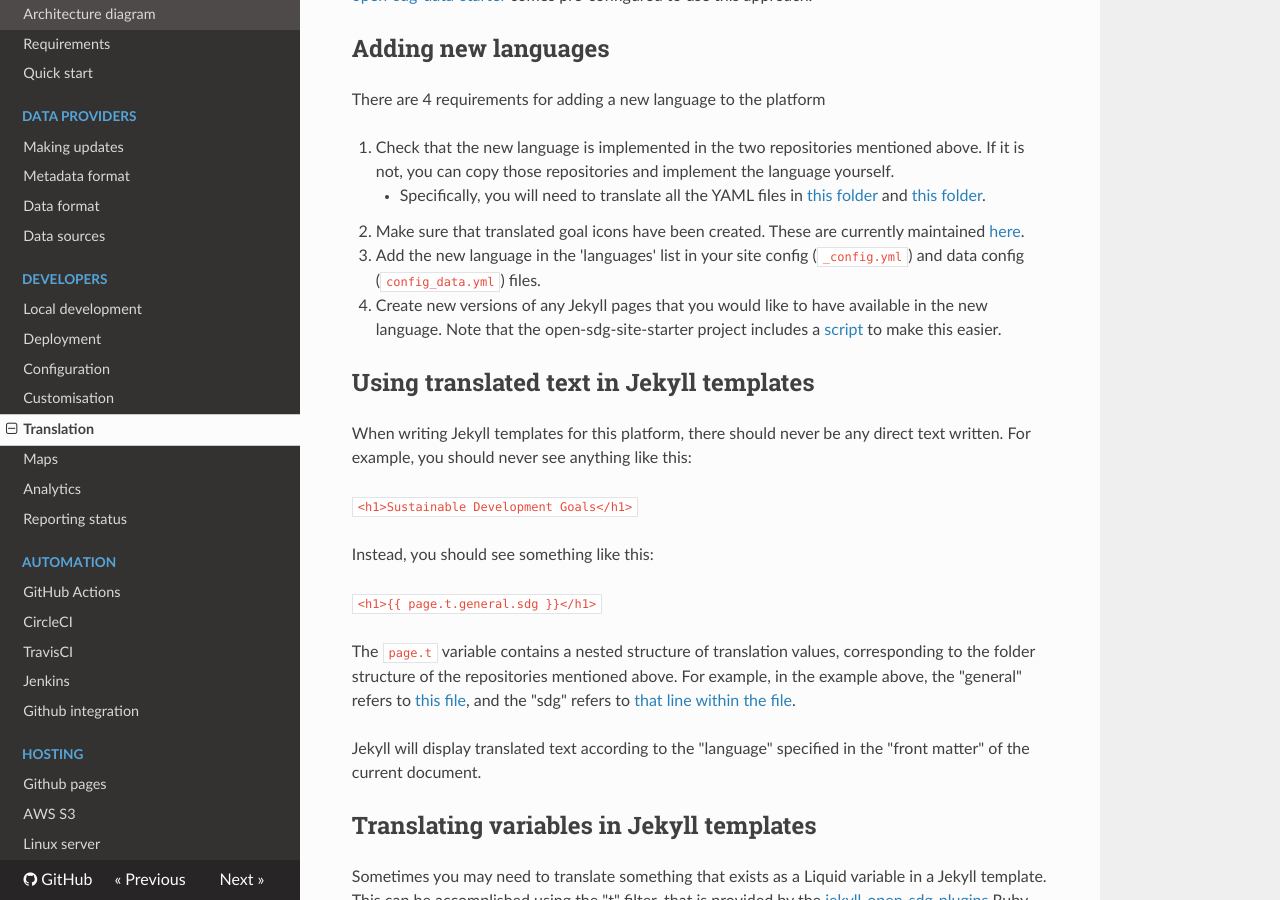
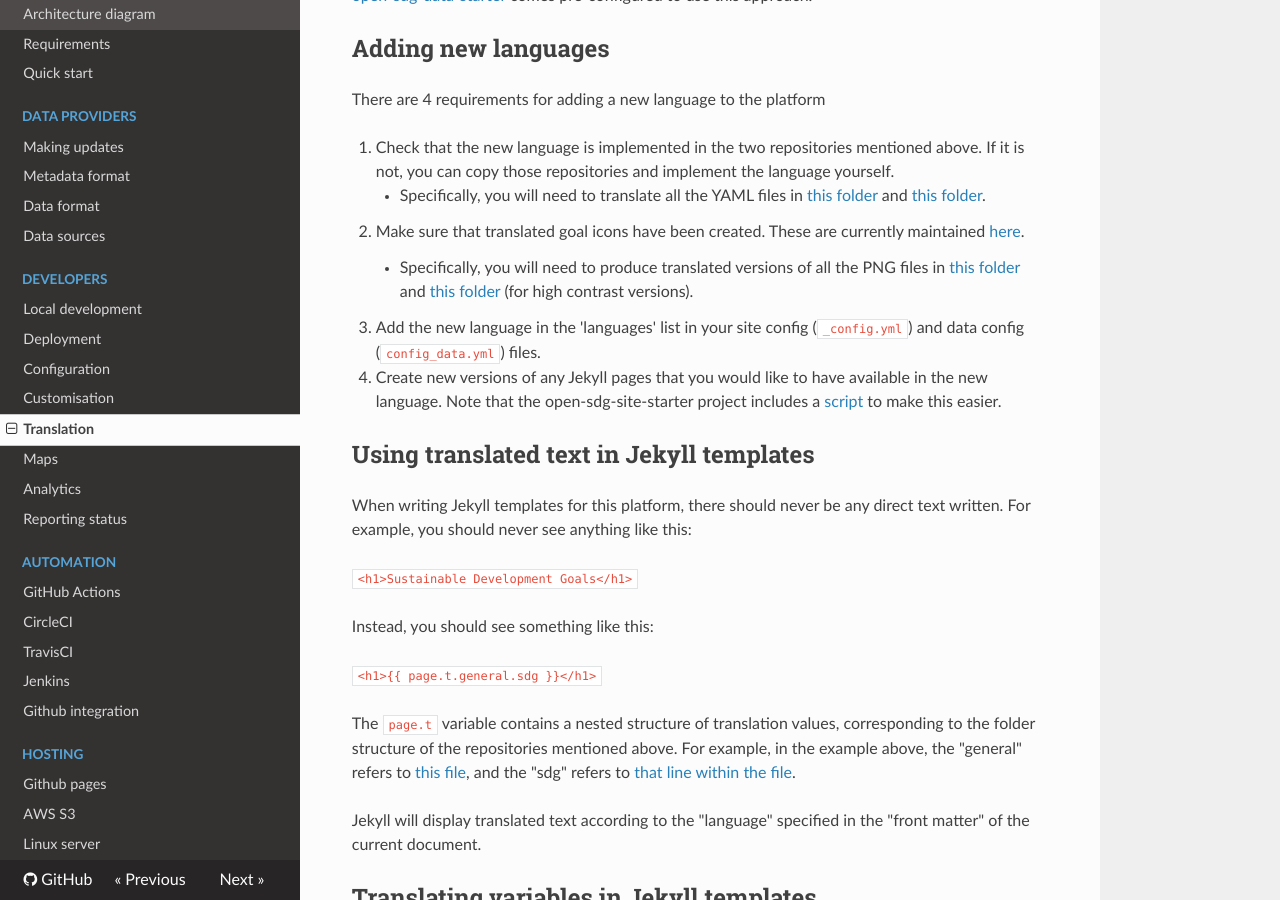
Before and after one commit to open-sdg/open-sdg, an MkDocs documentation site: the page built from docs/translation.md, in a window 1280 px wide and 900 px high, scrolled down 568 px. Built offline with MkDocs 1.6.1, drawn with Linux system fonts in a browser that asks for light colours; nearby versions of some CDN libraries; old or Windows-style settings are respelled for this version of MkDocs.

Commit message:
Update docs on goal icons

```diff
--- a/docs/translation.md
+++ b/docs/translation.md
@@ -19,7 +19,8 @@ There are 4 requirements for adding a new language to the platform
 
 1. Check that the new language is implemented in the two repositories mentioned above. If it is not, you can copy those repositories and implement the language yourself.
     * Specifically, you will need to translate all the YAML files in [this folder](https://github.com/open-sdg/translations-open-sdg/tree/master/translations/en) and [this folder](https://github.com/open-sdg/translations-un-sdg/tree/master/translations/en).
-2. Make sure that translated goal icons have been created. These are currently maintained [here](https://github.com/open-sdg/sdg-translations/).
+2. Make sure that translated goal icons have been created. These are currently maintained [here](https://github.com/open-sdg/translations-un-sdg/).
+    * Specifically, you will need to produce translated versions of all the PNG files in [this folder](https://github.com/open-sdg/translations-un-sdg/tree/master/docs/assets/img/goals/en) and [this folder](https://github.com/open-sdg/translations-un-sdg/tree/master/docs/assets/img/high-contrast/goals/en) (for high contrast versions).
 3. Add the new language in the 'languages' list in your site config (`_config.yml`) and data config (`config_data.yml`) files.
 4. Create new versions of any Jekyll pages that you would like to have available in the new language. Note that the open-sdg-site-starter project includes a [script](https://github.com/open-sdg/open-sdg-site-starter/blob/develop/scripts/batch/add_language.py) to make this easier.
 
```
